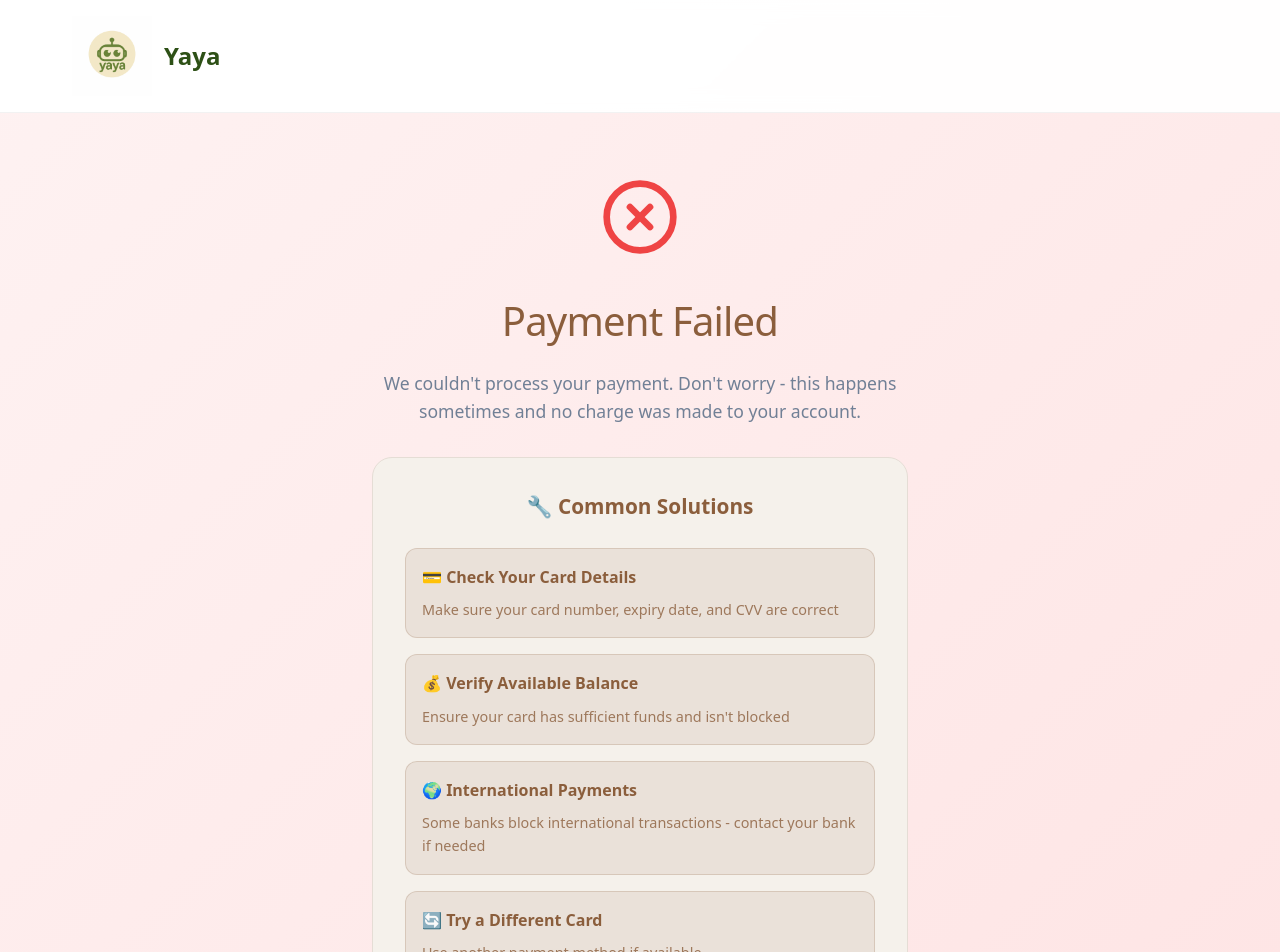
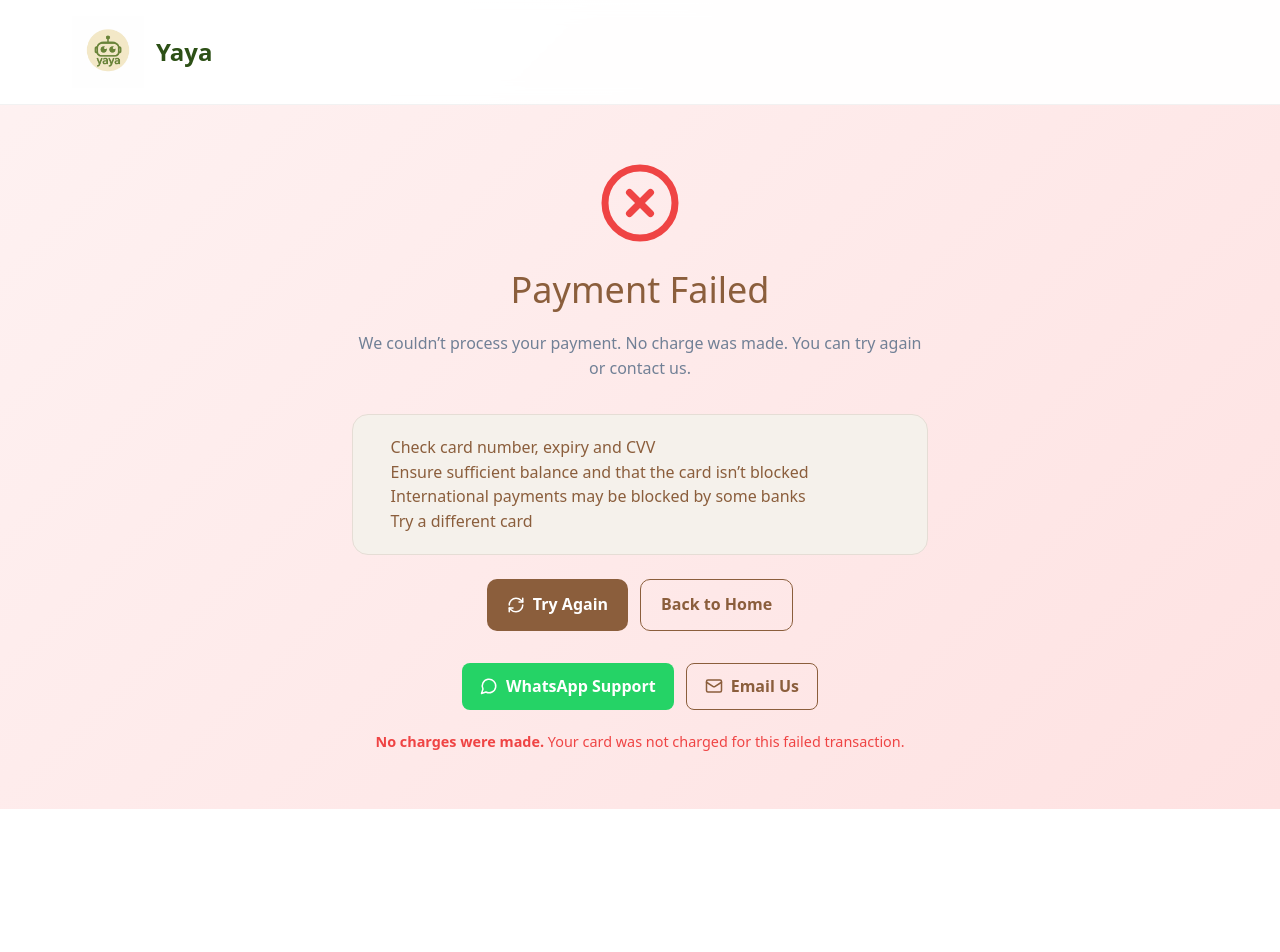
Before and after one commit to yairsabag/yaya-oauth-page, a Next.js app: page /payment/failed in a window 1280 px wide. Shown: the top 952 px of the page. After the commit the page ends 809 px from the top, so only its background shows below. Built offline with nearby package versions, Linux system fonts and the light colour scheme.

Commit message:
Update page.tsx

```diff
--- a/src/app/payment/failed/page.tsx
+++ b/src/app/payment/failed/page.tsx
@@ -2,195 +2,76 @@
 
 import React from 'react'
 import { XCircle, RefreshCw, MessageCircle, Mail } from 'lucide-react'
+
+export const metadata = {
+  robots: { index: false, follow: false },
+}
 
 export default function FailedPage() {
   return (
     <div style={{ fontFamily: "system-ui, -apple-system, BlinkMacSystemFont, 'Segoe UI', sans-serif", minHeight: '100vh', background: 'linear-gradient(135deg, #fef2f2 0%, #fee2e2 100%)' }}>
       {/* Header */}
       <header style={{ background: 'rgba(255,255,255,0.95)', backdropFilter: 'blur(10px)', borderBottom: '1px solid rgba(0,0,0,0.05)', padding: '1rem 0' }}>
-        <div style={{ maxWidth: '1200px', margin: '0 auto', padding: '0 2rem', display: 'flex', justifyContent: 'space-between', alignItems: 'center' }}>
-          <a href="/" style={{ display: 'flex', alignItems: 'center', gap: '0.75rem', textDecoration: 'none' }}>
-            <img
-              src="/yaya-logo.png"
-              alt="Yaya Assistant Logo"
-              style={{ width: '80px', height: '80px', objectFit: 'contain' }}
-            />
-            <span style={{ fontSize: '1.5rem', fontWeight: '600', color: '#2d5016' }}>Yaya</span>
+        <div style={{ maxWidth: 1200, margin: '0 auto', padding: '0 2rem', display: 'flex', justifyContent: 'space-between', alignItems: 'center' }}>
+          <a href="/" style={{ display: 'flex', alignItems: 'center', gap: '.75rem', textDecoration: 'none' }}>
+            <img src="/yaya-logo.png" alt="Yaya" style={{ width: 72, height: 72, objectFit: 'contain' }} />
+            <span style={{ fontSize: '1.5rem', fontWeight: 600, color: '#2d5016' }}>Yaya</span>
           </a>
         </div>
       </header>
 
-      <main style={{ padding: '4rem 0' }}>
-        <div style={{ maxWidth: '600px', margin: '0 auto', padding: '0 2rem', textAlign: 'center' }}>
-          {/* Error Icon */}
-          <div style={{ marginBottom: '2rem' }}>
-            <XCircle size={80} style={{ color: '#ef4444', margin: '0 auto' }} />
+      <main style={{ padding: '3.5rem 0' }}>
+        <div style={{ maxWidth: 640, margin: '0 auto', padding: '0 2rem', textAlign: 'center' }}>
+          <XCircle size={84} style={{ color: '#ef4444', margin: '0 auto 1rem' }} />
+          <h1 style={{ fontSize: '2.25rem', fontWeight: 500, color: '#8B5E3C', marginBottom: '.75rem' }}>
+            Payment Failed
+          </h1>
+          <p style={{ color: '#718096', marginBottom: '2rem' }}>
+            We couldn’t process your payment. No charge was made. You can try again or contact us.
+          </p>
+
+          <div style={{ background: '#F5F1EB', border: '1px solid #E5DDD5', borderRadius: 16, padding: '1.25rem', textAlign: 'left', marginBottom: '1.5rem' }}>
+            <ul style={{ margin: 0, paddingLeft: '1.1rem', color: '#8B5E3C', lineHeight: 1.55 }}>
+              <li>Check card number, expiry and CVV</li>
+              <li>Ensure sufficient balance and that the card isn’t blocked</li>
+              <li>International payments may be blocked by some banks</li>
+              <li>Try a different card</li>
+            </ul>
           </div>
 
-          <h1 style={{ fontSize: '2.5rem', fontWeight: '400', color: '#8B5E3C', marginBottom: '1rem', letterSpacing: '-0.02em' }}>
-            Payment Failed
-          </h1>
-
-          <p style={{ fontSize: '1.1rem', color: '#718096', marginBottom: '2rem', lineHeight: '1.6' }}>
-            We couldn't process your payment. Don't worry - this happens sometimes and no charge was made to your account.
-          </p>
-
-          <div style={{ background: '#F5F1EB', borderRadius: '20px', padding: '2rem', border: '1px solid #E5DDD5', marginBottom: '3rem', textAlign: 'left' }}>
-            <h2 style={{ fontSize: '1.3rem', fontWeight: '600', color: '#8B5E3C', marginBottom: '1.5rem', textAlign: 'center' }}>
-              🔧 Common Solutions
-            </h2>
-
-            <div style={{ display: 'grid', gap: '1rem' }}>
-              <div style={{ padding: '1rem', background: 'rgba(139, 94, 60, 0.1)', borderRadius: '12px', border: '1px solid rgba(139, 94, 60, 0.2)' }}>
-                <h3 style={{ fontSize: '1rem', fontWeight: '600', color: '#8B5E3C', marginBottom: '0.5rem' }}>
-                  💳 Check Your Card Details
-                </h3>
-                <p style={{ color: '#8B5E3C', fontSize: '0.9rem', opacity: 0.8 }}>
-                  Make sure your card number, expiry date, and CVV are correct
-                </p>
-              </div>
-
-              <div style={{ padding: '1rem', background: 'rgba(139, 94, 60, 0.1)', borderRadius: '12px', border: '1px solid rgba(139, 94, 60, 0.2)' }}>
-                <h3 style={{ fontSize: '1rem', fontWeight: '600', color: '#8B5E3C', marginBottom: '0.5rem' }}>
-                  💰 Verify Available Balance
-                </h3>
-                <p style={{ color: '#8B5E3C', fontSize: '0.9rem', opacity: 0.8 }}>
-                  Ensure your card has sufficient funds and isn't blocked
-                </p>
-              </div>
-
-              <div style={{ padding: '1rem', background: 'rgba(139, 94, 60, 0.1)', borderRadius: '12px', border: '1px solid rgba(139, 94, 60, 0.2)' }}>
-                <h3 style={{ fontSize: '1rem', fontWeight: '600', color: '#8B5E3C', marginBottom: '0.5rem' }}>
-                  🌍 International Payments
-                </h3>
-                <p style={{ color: '#8B5E3C', fontSize: '0.9rem', opacity: 0.8 }}>
-                  Some banks block international transactions - contact your bank if needed
-                </p>
-              </div>
-
-              <div style={{ padding: '1rem', background: 'rgba(139, 94, 60, 0.1)', borderRadius: '12px', border: '1px solid rgba(139, 94, 60, 0.2)' }}>
-                <h3 style={{ fontSize: '1rem', fontWeight: '600', color: '#8B5E3C', marginBottom: '0.5rem' }}>
-                  🔄 Try a Different Card
-                </h3>
-                <p style={{ color: '#8B5E3C', fontSize: '0.9rem', opacity: 0.8 }}>
-                  Use another payment method if available
-                </p>
-              </div>
-            </div>
-          </div>
-
-          <div style={{ display: 'flex', gap: '1rem', justifyContent: 'center', flexWrap: 'wrap', marginBottom: '3rem' }}>
+          <div style={{ display: 'flex', gap: '0.75rem', justifyContent: 'center', flexWrap: 'wrap', marginBottom: '2rem' }}>
             <a
               href="/payment"
-              style={{
-                background: '#8B5E3C',
-                color: 'white',
-                padding: '12px 24px',
-                borderRadius: '8px',
-                textDecoration: 'none',
-                fontWeight: '600',
-                display: 'inline-flex',
-                alignItems: 'center',
-                gap: '0.5rem',
-                transition: 'all 0.2s ease'
-              }}
-              onMouseEnter={(e) => (e.target as HTMLElement).style.background = '#7c4a32'}
-              onMouseLeave={(e) => (e.target as HTMLElement).style.background = '#8B5E3C'}
+              style={{ background: '#8B5E3C', color: 'white', padding: '12px 20px', borderRadius: 10, textDecoration: 'none', fontWeight: 600, display: 'inline-flex', alignItems: 'center', gap: 8 }}
             >
-              <RefreshCw size={20} />
-              Try Again
+              <RefreshCw size={18} /> Try Again
             </a>
             <a
               href="/"
-              style={{
-                background: 'transparent',
-                color: '#8B5E3C',
-                padding: '12px 24px',
-                borderRadius: '8px',
-                textDecoration: 'none',
-                fontWeight: '600',
-                border: '1px solid #8B5E3C',
-                transition: 'all 0.2s ease'
-              }}
-              onMouseEnter={(e) => {
-                (e.target as HTMLElement).style.background = '#8B5E3C'
-                ;(e.target as HTMLElement).style.color = 'white'
-              }}
-              onMouseLeave={(e) => {
-                (e.target as HTMLElement).style.background = 'transparent'
-                ;(e.target as HTMLElement).style.color = '#8B5E3C'
-              }}
+              style={{ border: '1px solid #8B5E3C', color: '#8B5E3C', padding: '12px 20px', borderRadius: 10, textDecoration: 'none', fontWeight: 600, display: 'inline-flex', alignItems: 'center', gap: 8 }}
             >
               Back to Home
             </a>
           </div>
 
-          <div style={{ background: '#F5F1EB', borderRadius: '20px', padding: '1.5rem', border: '1px solid #E5DDD5' }}>
-            <h3 style={{ fontSize: '1.2rem', fontWeight: '600', color: '#8B5E3C', marginBottom: '1rem' }}>
-              Still Having Issues?
-            </h3>
-            <p style={{ color: '#8B5E3C', fontSize: '0.9rem', marginBottom: '1rem', opacity: 0.8 }}>
-              Our team is here to help! Contact us and we'll resolve this quickly.
-            </p>
-
-            <div style={{ display: 'flex', gap: '1rem', justifyContent: 'center', flexWrap: 'wrap' }}>
+          <div style={{ display: 'flex', gap: '0.75rem', justifyContent: 'center', flexWrap: 'wrap' }}>
             <a
               href="https://wa.me/972559943649?text=Hi! I'm having trouble with payment for Yaya subscription"
-                style={{
-                  background: '#25d366',
-                  color: 'white',
-                  padding: '10px 20px',
-                  borderRadius: '6px',
-                  textDecoration: 'none',
-                  fontSize: '0.9rem',
-                  fontWeight: '600',
-                  display: 'inline-flex',
-                  alignItems: 'center',
-                  gap: '0.5rem',
-                  transition: 'all 0.2s ease'
-                }}
-                onMouseEnter={(e) => (e.target as HTMLElement).style.background = '#22c55e'}
-                onMouseLeave={(e) => (e.target as HTMLElement).style.background = '#25d366'}
+              style={{ background: '#25d366', color: 'white', padding: '10px 18px', borderRadius: 8, textDecoration: 'none', fontWeight: 600, display: 'inline-flex', alignItems: 'center', gap: 8 }}
             >
-                <MessageCircle size={18} />
-                WhatsApp Support
+              <MessageCircle size={18} /> WhatsApp Support
             </a>
             <a
               href="mailto:info@textcoco.com?subject=Payment Issue - Yaya Subscription"
-                style={{
-                  background: 'transparent',
-                  color: '#8B5E3C',
-                  padding: '10px 20px',
-                  borderRadius: '6px',
-                  textDecoration: 'none',
-                  fontSize: '0.9rem',
-                  fontWeight: '600',
-                  border: '1px solid #8B5E3C',
-                  display: 'inline-flex',
-                  alignItems: 'center',
-                  gap: '0.5rem',
-                  transition: 'all 0.2s ease'
-                }}
-                onMouseEnter={(e) => {
-                  (e.target as HTMLElement).style.background = '#8B5E3C'
-                  ;(e.target as HTMLElement).style.color = 'white'
-                }}
-                onMouseLeave={(e) => {
-                  (e.target as HTMLElement).style.background = 'transparent'
-                  ;(e.target as HTMLElement).style.color = '#8B5E3C'
-                }}
+              style={{ border: '1px solid #8B5E3C', color: '#8B5E3C', padding: '10px 18px', borderRadius: 8, textDecoration: 'none', fontWeight: 600, display: 'inline-flex', alignItems: 'center', gap: 8 }}
             >
-                <Mail size={18} />
-                Email Us
+              <Mail size={18} /> Email Us
             </a>
           </div>
-          </div>
 
-          <div style={{ marginTop: '2rem', padding: '1rem', background: 'rgba(239, 68, 68, 0.1)', borderRadius: '12px', border: '1px solid rgba(239, 68, 68, 0.2)' }}>
-            <p style={{ fontSize: '0.8rem', color: '#ef4444' }}>
+          <p style={{ marginTop: '1.25rem', color: '#ef4444', fontSize: '.9rem' }}>
             <strong>No charges were made.</strong> Your card was not charged for this failed transaction.
           </p>
-          </div>
         </div>
       </main>
     </div>
```
Lines whose indentation alone changed are shown as unchanged.
